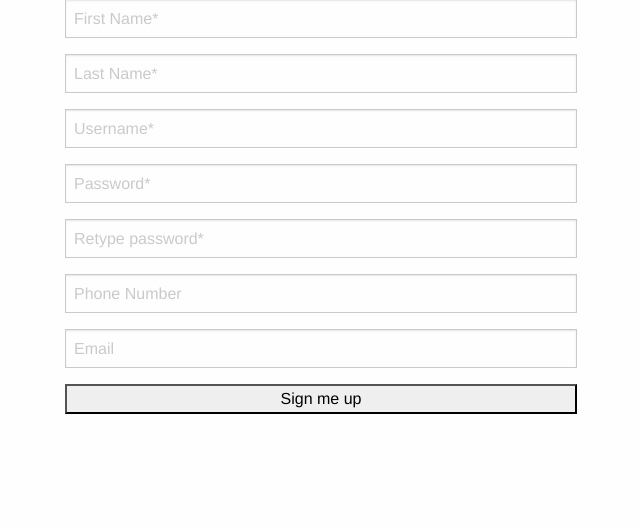
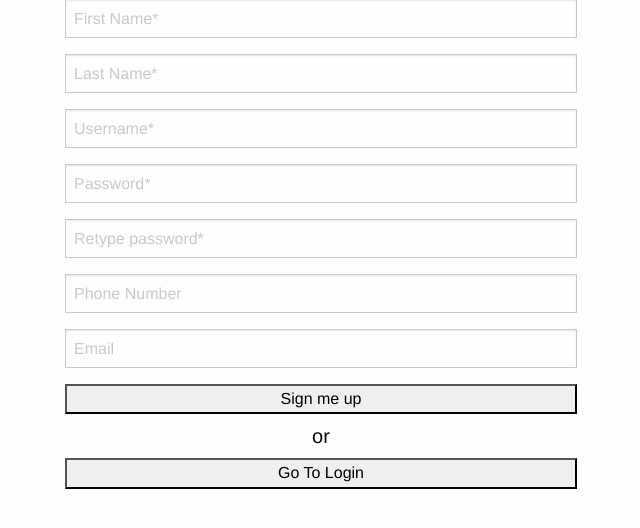
Before and after one commit to william-lin7/NSA_Advice__huangT-linW-sontagC-zenH, a Flask app: page /register in a window 1280 px wide. Shown: the part 68-596 px from the top of the page, without its empty margins (319-959 px from the left). Run offline with Flask 2, Linux system fonts and the light colour scheme; some libraries are stand-ins or nearby versions.

Commit message:
Added buttons between login and register

```diff
--- a/static/stylesheets/app.css
+++ b/static/stylesheets/app.css
@@ -115,12 +115,18 @@
   transition: all 0.5s ease;
 }
 
-<<<<<<< HEAD
 .p1{
   padding: 50px 50px 50px 50px;
-=======
+}
+
 .home-top {
   margin: auto;
   text-align: center;
->>>>>>> 106478c084cb36758408a896553574d40779cd6e
 }
+
+.form-or {
+  margin: auto;
+  text-align: center;
+  padding-top: 8px;
+  padding-bottom: 8px;
+}
--- a/templates/login.html
+++ b/templates/login.html
@@ -26,6 +26,10 @@
               <input class="login-box-input" type="password" name="password" placeholder="Password" required>
               <input class="login-box-submit-button" type="submit" name="submit_button" value="Login">
             </form>
+            <h5 class="form-or">or</h5>
+            <form action="/register">
+              <input class="login-box-submit-button" type="submit" name="submit_button" value="Go To Register">
+            </form>
           </div>
         </div>
       </div>
--- a/templates/register.html
+++ b/templates/register.html
@@ -32,6 +32,10 @@
               <input class="login-box-input" type="email" name="email" placeholder="Email">
               <input class="login-box-submit-button" type="submit" name="submit_button" value="Sign me up">
             </form>
+            <h5 class="form-or">or</h5>
+            <form action="/login">
+              <input class="login-box-submit-button" type="submit" name="submit_button" value="Go To Login">
+            </form>
           </div>
         </div>
       </div>
```
